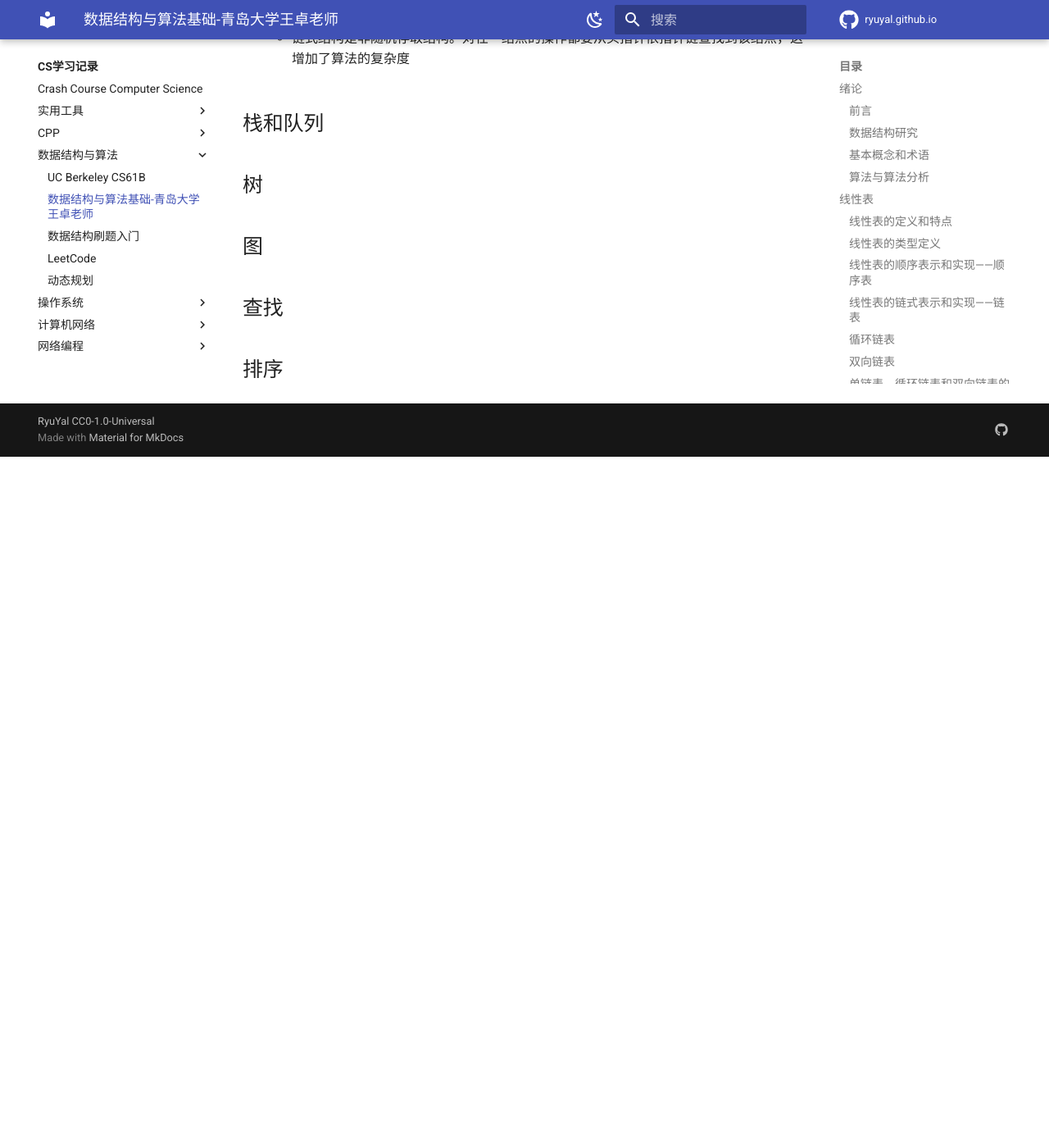
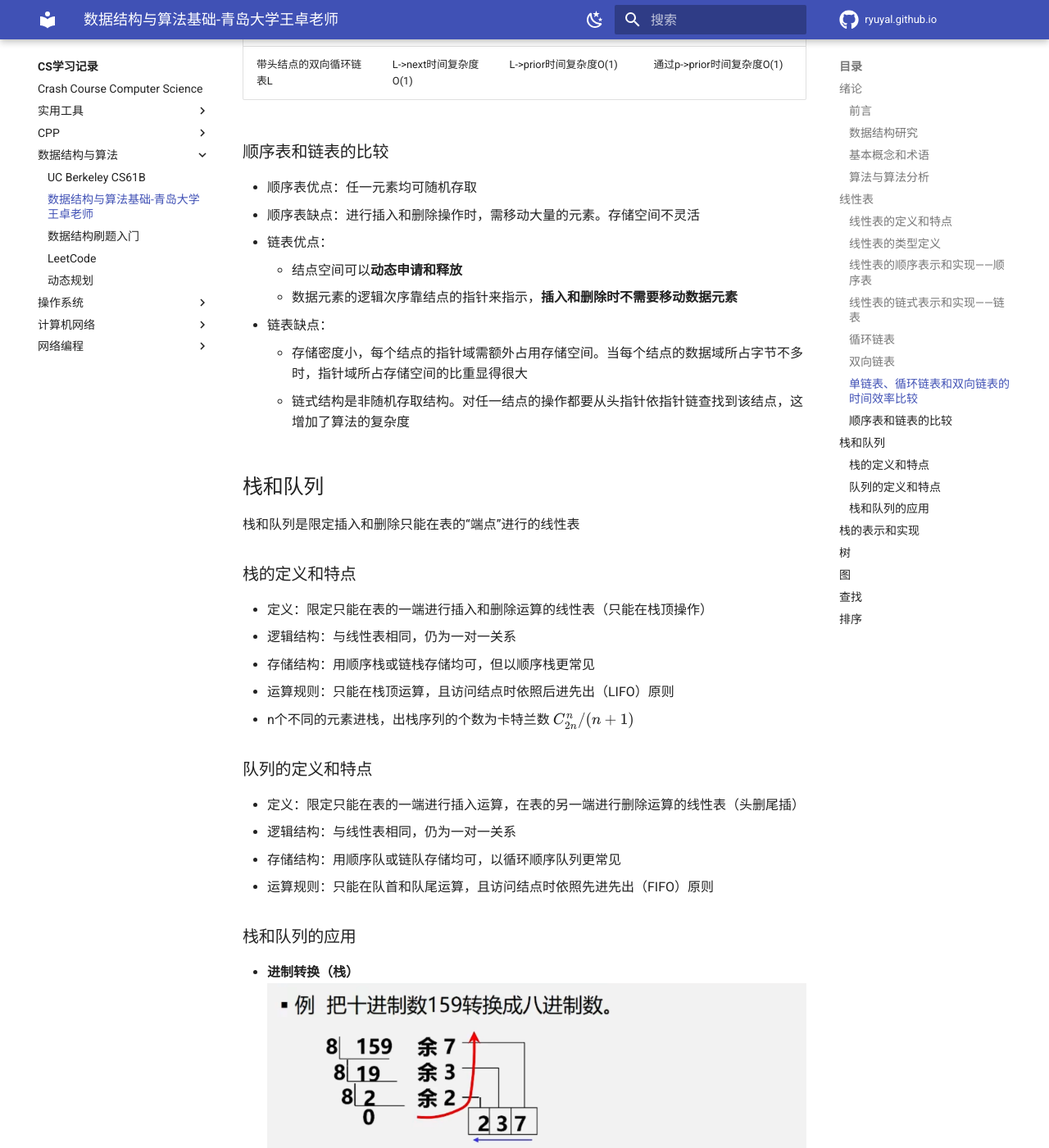
Before and after one commit to ryuyal/ryuyal.github.io, an MkDocs documentation site: the page built from docs/CS/Algos/ds_wangzhuo.md, in a window 1280 px wide and 1400 px high, scrolled down 4908 px. Shown: the whole window at 82% size. Built offline with MkDocs 1.6.1 and Material for MkDocs 9.7.7, drawn with Linux system fonts in a browser that asks for light colours; comment, search, counter and statistics services are not loaded; before the commit the page ends 5465 px from its top, so only the background shows below that; some of the changed text lies outside the part shown.

Commit message:
update ds

````diff
--- a/docs/CS/Algos/ds_wangzhuo.md
+++ b/docs/CS/Algos/ds_wangzhuo.md
@@ -1,5 +1,7 @@
 # 数据结构与算法基础
 to be continued...
+
+[数据结构与算法基础（青岛大学-王卓）](https://www.bilibili.com/video/BV1nJ411V7bd/?share_source=copy_web&vd_source=ebbd87b81a8db173b6fdf32f106f9812)
 
 ## 绪论
 
@@ -7,6 +9,7 @@ to be continued...
 程序 = 数据结构 + 算法
 
 **基本结构：**
+
 - 数据结构的基本概念（第1章）
   - 基本的数据结构：
     - 线性结构：
@@ -166,6 +169,47 @@ to be continued...
     - 链式结构是非随机存取结构。对任一结点的操作都要从头指针依指针链查找到该结点，这增加了算法的复杂度
 
 ## 栈和队列
+栈和队列是限定插入和删除只能在表的“端点”进行的线性表
+
+### 栈的定义和特点
+- 定义：限定只能在表的一端进行插入和删除运算的线性表（只能在栈顶操作）
+- 逻辑结构：与线性表相同，仍为一对一关系
+- 存储结构：用顺序栈或链栈存储均可，但以顺序栈更常见
+- 运算规则：只能在栈顶运算，且访问结点时依照后进先出（LIFO）原则
+- n个不同的元素进栈，出栈序列的个数为卡特兰数 $C_{2n}^{n}/(n+1)$
+
+### 队列的定义和特点
+- 定义：限定只能在表的一端进行插入运算，在表的另一端进行删除运算的线性表（头删尾插）
+- 逻辑结构：与线性表相同，仍为一对一关系
+- 存储结构：用顺序队或链队存储均可，以循环顺序队列更常见
+- 运算规则：只能在队首和队尾运算，且访问结点时依照先进先出（FIFO）原则
+
+### 栈和队列的应用
+
+- **进制转换（栈）**
+    ![](./ds_wz/ch3-1.png)
+- **括号匹配（栈）**
+- **表达式求值（栈）**
+    ![](./ds_wz/ch3-2.png)
+- **舞伴问题（队列）**
+
+## 栈的表示和实现
+
+- 栈的抽象数据类型的类型定义：
+    ```
+    ADT Stack{
+        数据对象：D = {a_i | a_i 属于 Elemset, (i = 1, 2,..., n, n>=0)}
+        数据关系：R1 = {<a_{i-1}, a_i> | a_{i-1}, a_i 属于 D, (i = 2, 3,..., n)}
+        约定a_n端为栈顶，a1端为栈底
+        基本操作：初始化、进栈、出栈、取栈顶元素等
+    }
+    ```
+
+- **顺序栈**
+    ![](./ds_wz/ch3-3.png)
+
+- **链栈**
+    ![](./ds_wz/ch3-5.png)
 
 ## 树
 
--- a/mkdocs.yml
+++ b/mkdocs.yml
@@ -16,8 +16,9 @@ nav:
       - MarkDown: CS/Tools/markd.md
       - Git: CS/Tools/git.md
       - GitHub: CS/Tools/github.md
+      - Cpp-CLion: CS/Tools/clion.md
+      - Golang-GoLand: CS/Tools/goland.md
       - Java-IDEA: CS/Tools/idea.md
-      - Cpp-CLion: CS/Tools/clion.md
       - VSCode: CS/Tools/vscode.md
       - 科研相关: CS/Tools/research.md
 
````
Also changed, not shown: docs/CS/Tools/goland.md (added, +1 -0 lines), docs/CS/Algos/ds_wz/ch3-1.png (added), docs/CS/Algos/ds_wz/ch3-2.png (added), docs/CS/Algos/ds_wz/ch3-3.png (added), docs/CS/Algos/ds_wz/ch3-5.png (added).
